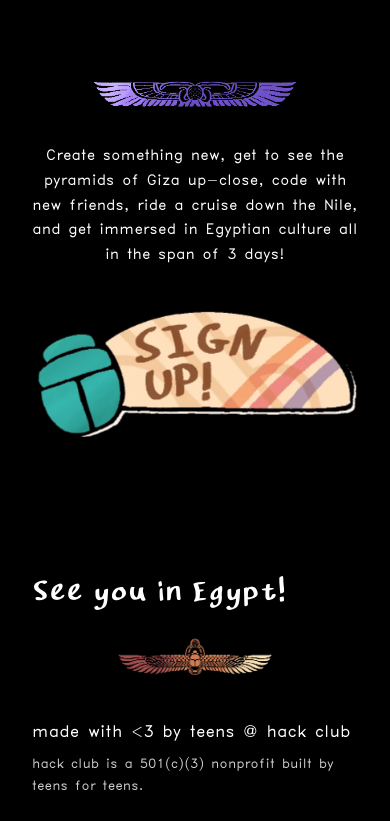
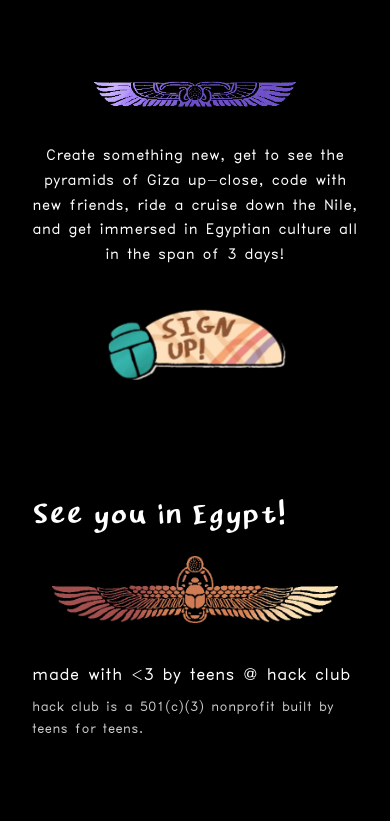
Before and after one commit to v1peridae/horizons-equinox, an Astro site: page / in a window 390 px wide. Shown: the part 3521-4342 px from the top of the page. After the commit the page ends 4285 px from the top, so only its background shows below. Built offline with nearby package versions, Linux system fonts and the light colour scheme; Astro itself is replaced by a stand-in of ours.

Commit message:
lalalalla

```diff
--- a/src/pages/index.astro
+++ b/src/pages/index.astro
@@ -8,7 +8,7 @@ import Layout from '../layouts/Layout.astro';
 		<div class="absolute inset-0 bg-linear-to-t from-black via-black/83 to-transparent z-0"></div>
 
 		<div class="relative z-10 w-full max-w-4xl text-center hero-boot">
-<img class="w-[min(85vw,28rem)] md:w-1/2 mx-auto mb-3 md:mb-4 shake-logo" src="/equinox_logo.webp" alt="Horizons Equinox Logo" tabindex="0"/>
+<img src="/equinox_logo.webp" alt="equinoxlogo" class="w-[min(95vw,40rem)] md:w-[min(90vw,42rem)] mx-auto mb-3 md:mb-4 shake-logo">
 			<div class="text-white">
 				<h1 class="font-futura text-xl sm:text-2xl md:text-[3rem] md:leading-tight font-bold mb-2 md:mb-4 px-1">August 14-16 @ The GrEEK Campus, CAIRO, EGYPT</h1>
 				<h2 class="font-futura text-base sm:text-lg md:text-3xl mt-2 font-normal">Code for 35 hours, <br class="hidden sm:block" /> Get invited to a 3-day hackathon adventure</h2>
@@ -212,7 +212,7 @@ import Layout from '../layouts/Layout.astro';
   </p>
 
   <a href="https://horizons.hackclub.com?utm_source=equinoxsite" target="_blank" rel="noopener noreferrer" class="pointer-events-auto transition-transform duration-200 ease-out will-change-transform hover:scale-[1.08]">
-    <img src="/calltoaction1.webp" alt="sign up" class="relative z-20 w-[90%] sm:w-[80%] max-w-[520px] md:w-[50%] mx-auto mt-10 sm:mt-16 md:mt-20"/>
+    <img src="/calltoaction1.webp" alt="sign up" class="relative z-20 w-[50%] sm:w-[40%] max-w-[520px] md:w-[50%] mx-auto mt-10 sm:mt-16 md:mt-20"/>
   </a>
 </section>
 
@@ -228,7 +228,7 @@ import Layout from '../layouts/Layout.astro';
         <h1 class="font-karim text-4xl sm:text-5xl md:text-[8rem] leading-[0.9] md:leading-[0.8] mb-6 md:mb-10">
           See you in Egypt!
         </h1>
-			<img src="/asset1.webp" alt="footer decoration" class="relative z-20 w-full max-w-[600px] md:max-w-none md:w-[70%] px-10 md:px-10" />
+			<img src="/scarab.webp" alt="footer decoration" class="relative z-20 w-full max-w-[400px] md:max-w-none md:w-[50%] px-5 md:px-5" />
         <p class="font-futura text-xl md:text-3xl leading-tight mt-10">
           made with &lt;3  by teens @ hack club
         </p>
```
Also changed, not shown: public/scarab.png (added), public/scarab.webp (added).
